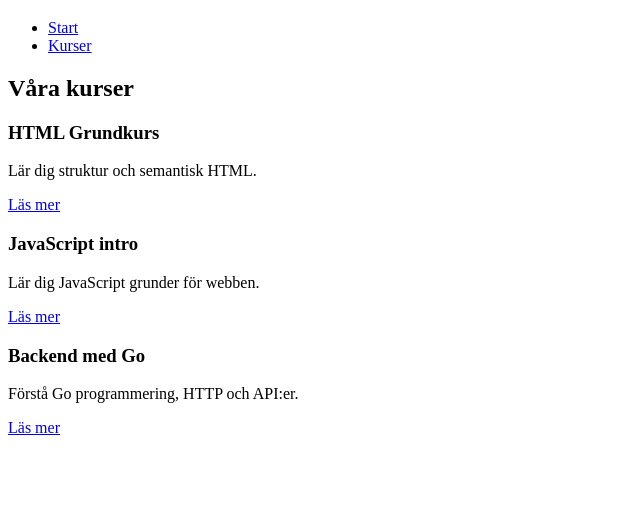
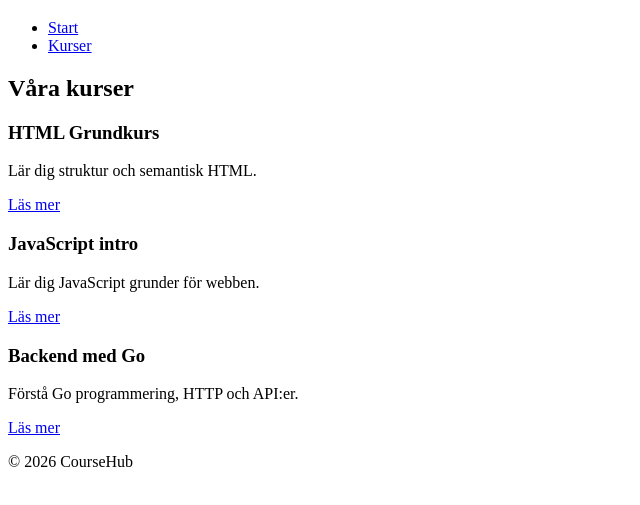
Before and after one commit to devNiclas/coursehub, a plain HTML site: page courses.html in a window 1280 px wide. Shown: the part 61-566 px from the top of the page, without its empty margins (0-640 px from the left). Drawn offline with Linux system fonts and the light colour scheme.

Commit message:
added footer

```diff
--- a/courses.html
+++ b/courses.html
@@ -41,6 +41,9 @@
         </article>
 
     </main>
+      <footer>
+        <p>&copy; 2026 CourseHub</p>
+    </footer>
 
 
 </body>
```
